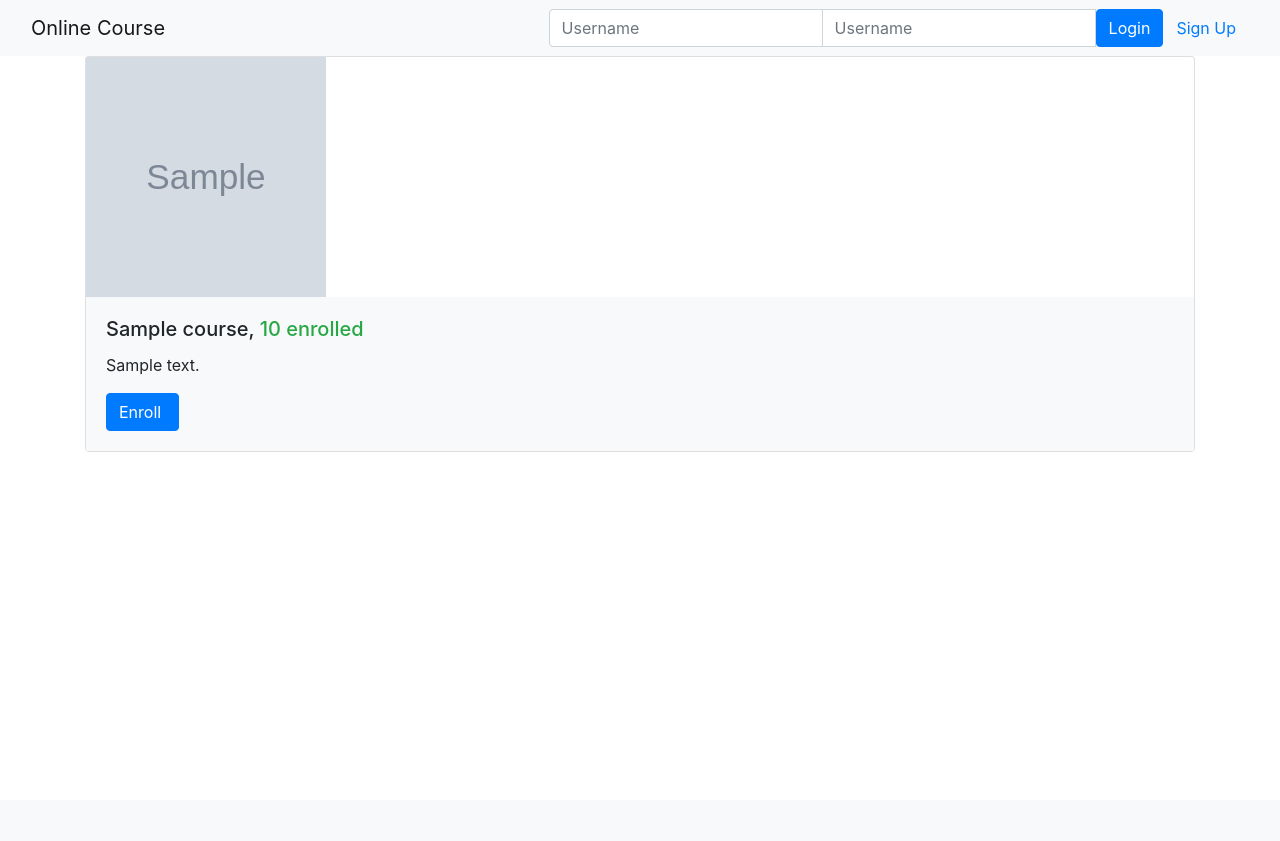
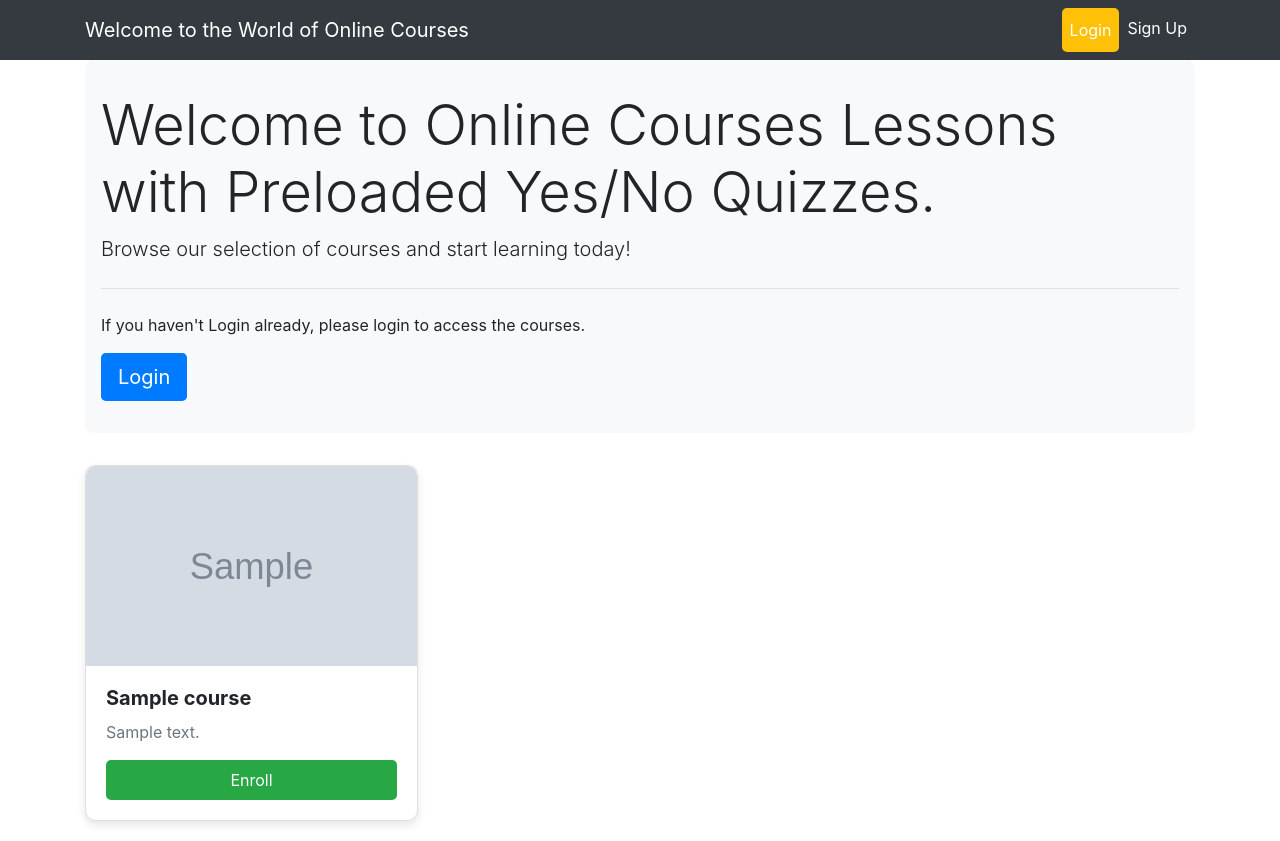
Before and after one commit to ghazikhalil40/my-course-repo, a Django app: page /onlinecourse/ in a window 1280 px wide. Before the commit the page ends 452 px from the top, so only its background shows below. Run offline with Django 3.2, Linux system fonts and the light colour scheme; tables that the repository leaves empty hold one stand-in row (values such as "Sample post"); grey boxes marked "Sample" are stand-in pictures; some libraries are stand-ins or nearby versions.

Commit message:
Refined the welcome paragraph

```diff
--- a/myproject/settings.py
+++ b/myproject/settings.py
@@ -41,6 +41,8 @@ INSTALLED_APPS = [
     'django.contrib.messages',
     'django.contrib.staticfiles',
 ]
+DEFAULT_AUTO_FIELD = 'django.db.models.BigAutoField'
+
 
 MIDDLEWARE = [
     'django.middleware.security.SecurityMiddleware',
--- a/onlinecourse/templates/onlinecourse/course_list_bootstrap.html
+++ b/onlinecourse/templates/onlinecourse/course_list_bootstrap.html
@@ -3,55 +3,171 @@
 <head>
     {% load static %}
     <link rel="stylesheet" href="https://maxcdn.bootstrapcdn.com/bootstrap/4.5.2/css/bootstrap.min.css">
+    <link rel="stylesheet" href="https://cdnjs.cloudflare.com/ajax/libs/animate.css/4.1.1/animate.min.css">
     <meta charset="UTF-8">
     <title>Online Courses</title>
+    <style>
+        /* Custom styles */
+        .navbar {
+            background-color: #343a40 !important;
+        }
+        .navbar-brand, .navbar-nav .nav-link {
+            color: #ffffff !important;
+        }
+        .jumbotron {
+            background-color: #f8f9fa;
+            padding: 2rem 1rem;
+            margin-bottom: 2rem;
+            border-radius: 0.5rem;
+        }
+        .btn-login {
+            background-color: #007bff;
+            color: #fff;
+        }
+        .btn-login:hover {
+            background-color: #0056b3;
+        }
+        .card-container {
+            display: flex;
+            flex-wrap: wrap;
+            justify-content: space-between;
+            margin-top: 20px;
+        }
+        .card {
+            width: 30%;
+            margin-bottom: 20px;
+            background-color: #ffffff;
+            border-radius: 10px;
+            box-shadow: 0 4px 8px rgba(0,0,0,0.1);
+            transition: transform 0.3s;
+        }
+        .card:hover {
+            transform: translateY(-5px);
+        }
+        .card-img-top {
+            width: 100%;
+            height: 200px;
+            object-fit: cover;
+            border-top-left-radius: 10px;
+            border-top-right-radius: 10px;
+        }
+        .card-body {
+            padding: 20px;
+        }
+        .card-title {
+            font-size: 1.25rem;
+            font-weight: bold;
+            margin-bottom: 10px;
+        }
+        .card-text {
+            font-size: 1rem;
+            color: #6c757d;
+        }
+        .btn-enroll {
+            background-color: #28a745;
+            color: #ffffff;
+            border: none;
+            padding: 8px 16px;
+            border-radius: 5px;
+            cursor: pointer;
+        }
+        .btn-enroll:hover {
+            background-color: #218838;
+        }
+        .btn-login-modal {
+            background-color: #ffc107;
+            color: #343a40;
+            border: none;
+            padding: 10px 20px;
+            border-radius: 5px;
+            cursor: pointer;
+        }
+        .btn-login-modal:hover {
+            background-color: #ffca2c;
+        }
+    </style>
 </head>
 <body>
     <!-- Navigation bar -->
-    <nav class="navbar navbar-light bg-light">
-        <div class="container-fluid">
-            <div class="navbar-header">
-                  <a class="navbar-brand" href="#">Online Course</a>
-            </div>
-            <ul class="nav navbar-nav navbar-right">
+    <nav class="navbar navbar-expand-lg navbar-dark bg-dark">
+        <div class="container">
+            <a class="navbar-brand" href="#">Welcome to the World of Online Courses</a>
+            <button class="navbar-toggler" type="button" data-toggle="collapse" data-target="#navbarNav" aria-controls="navbarNav" aria-expanded="false" aria-label="Toggle navigation">
+                <span class="navbar-toggler-icon"></span>
+            </button>
+            <div class="collapse navbar-collapse" id="navbarNav">
+                <ul class="navbar-nav ml-auto">
                     {% if user.is_authenticated %}
-                <li>
-                    <a class="btn btn-link" href="#">{{ user.first_name }}({{ user.username }})</a>
-                    <a class="btn btn-link" href="{% url 'onlinecourse:logout' %}">Logout</a>
+                        <li class="nav-item">
+                            <a class="nav-link" href="#">Welcome, {{ user.first_name }}</a>
+                        </li>
+                        <li class="nav-item">
+                            <a class="nav-link" href="{% url 'onlinecourse:logout' %}">Logout</a>
                         </li>
                     {% else %}
-                <li>
-                    <form class="form-inline" action="{% url 'onlinecourse:login' %}" method="post">
-                        {% csrf_token %}
-                        <div class="input-group">
-                            <input type="text" class="form-control" placeholder="Username" name="username" >
-                            <input type="password" class="form-control" placeholder="Username" name="psw" >
-                            <button class="btn btn-primary" type="submit">Login</button>
-                            <a class="btn btn-link" href="{% url 'onlinecourse:registration' %}">Sign Up</a>
-                        </div>
-                    </form>
+                        <li class="nav-item">
+                            <a class="nav-link btn-login-modal" href="#" data-toggle="modal" data-target="#loginModal">Login</a>
+                        </li>
+                        <li class="nav-item">
+                            <a class="nav-link" href="{% url 'onlinecourse:registration' %}">Sign Up</a>
                         </li>
                     {% endif %}
                 </ul>
             </div>
+        </div>
     </nav>
 
+    <!-- Login Modal -->
+    <div class="modal fade" id="loginModal" tabindex="-1" role="dialog" aria-labelledby="loginModalLabel" aria-hidden="true">
+        <div class="modal-dialog" role="document">
+            <div class="modal-content">
+                <div class="modal-header">
+                    <h5 class="modal-title" id="loginModalLabel">Login</h5>
+                    <button type="button" class="close" data-dismiss="modal" aria-label="Close">
+                        <span aria-hidden="true">&times;</span>
+                    </button>
+                </div>
+                <div class="modal-body">
+                    <form action="{% url 'onlinecourse:login' %}" method="post">
+                        {% csrf_token %}
+                        <div class="form-group">
+                            <label for="username">Username</label>
+                            <input type="text" class="form-control" id="username" name="username" required>
+                        </div>
+                        <div class="form-group">
+                            <label for="password">Password</label>
+                            <input type="password" class="form-control" id="password" name="password" required>
+                        </div>
+                        <button type="submit" class="btn btn-primary btn-block">Login</button>
+                    </form>
+                </div>
+            </div>
+        </div>
+    </div>
+
     <!-- Page content -->
+    <div class="container">
+        <div class="jumbotron">
+            <h1 class="display-4">Welcome to Online Courses Lessons with Preloaded Yes/No Quizzes.</h1>
+            <p class="lead">Browse our selection of courses and start learning today!</p>
+            <hr class="my-4">
+            <p>If you haven't Login already, please login to access the courses.</p>
+            <a class="btn btn-lg btn-login" href="#" data-toggle="modal" data-target="#loginModal" role="button">Login</a>
+        </div>
+    </div>
+
     {% if course_list %}
         <div class="container">
-            <div class="card-deck">
+            <div class="card-container">
                 {% for course in course_list %}
-                         <div class="card" style="width: 36rem;">
-                          <img class="card-img-left" src="{{MEDIA_URL}}/{{ course.image }}" width="240px" height="240px"
-                               alt="Course image">
-                          <div class="card-body bg-light">
-                              <h5 class="card-title">{{ course.name }}, <span class="text-success">
-                                  {{ course.total_enrollment}} enrolled</span></h5>
-                            <p class="card-text">{{ course.description}}</p>
+                    <div class="card animate__animated animate__fadeInUp">
+                        <img class="card-img-top" src="{{MEDIA_URL}}/{{ course.image }}" alt="Card image cap">
+                        <div class="card-body">
+                            <h5 class="card-title">{{ course.name }}</h5>
+                            <p class="card-text">{{ course.description }}</p>
                             <form action="{% url 'onlinecourse:enroll' course.id %}" method="post">
                                 {% csrf_token %}
-                                  <input class="btn btn-primary"  type="submit"
-                                         value="{% if course.is_enrolled %}Enter{% else %}Enroll{% endif %} ">
+                                <input class="btn btn-enroll btn-block" type="submit" value="{% if course.is_enrolled %}Enter{% else %}Enroll{% endif %}">
                             </form>
                         </div>
                     </div>
@@ -59,7 +175,12 @@
             </div>
         </div>
     {% else %}
-        <p>No courses are available.</p>
+        <p class="container">No courses are available.</p>
     {% endif %}
+
+    <!-- Bootstrap and jQuery JS -->
+    <script src="https://code.jquery.com/jquery-3.5.1.slim.min.js"></script>
+    <script src="https://cdnjs.cloudflare.com/ajax/libs/popper.js/1.16.0/umd/popper.min.js"></script>
+    <script src="https://maxcdn.bootstrapcdn.com/bootstrap/4.5.2/js/bootstrap.min.js"></script>
 </body>
 </html>
--- a/onlinecourse/templates/onlinecourse/user_login_bootstrap.html
+++ b/onlinecourse/templates/onlinecourse/user_login_bootstrap.html
@@ -25,7 +25,7 @@
                         {% csrf_token %}
                         <div class="input-group">
                             <input type="text" class="form-control" placeholder="Username" name="username" >
-                            <input type="password" class="form-control" placeholder="Password" name="psw" >
+                            <input type="password" class="form-control" placeholder="Password" name="password" >
                             <button class="btn btn-primary" type="submit">Login</button>
                             <a class="btn btn-link" href="{% url 'onlinecourse:registration' %}">Sign Up</a>
                         </div>
@@ -43,9 +43,9 @@
             <h1>Login</h1>
             <div class="form-group"> <!--Style second div with .form-group class -->
               <label for="username"><b>User Name</b></label>
-              <input id="username" class = "form-control" type="text" placeholder="Enter User Name: " name="username" required> <!--Style input with .form-control class -->
+              <input id="username" class="form-control" type="text" placeholder="Enter User Name: " name="username" required> <!--Style input with .form-control class -->
               <label for="psw"><b>Password</b></label>
-              <input id="psw" class = "form-control" type="password"  placeholder="Enter Password: " name="psw" required> <!--Style input with .form-control class -->
+              <input id="psw" class="form-control" type="psw"  placeholder="Enter Password: " name="password" required> <!--Style input with .form-control class -->
             </div>
             {% if message %}
               <div class="alert alert-warning"> <!--Style the message paragraph with .alert and .alert-warning class -->
--- a/onlinecourse/urls.py
+++ b/onlinecourse/urls.py
@@ -8,19 +8,21 @@ urlpatterns = [
     # route is a string contains a URL pattern
     # view refers to the view function
     # name the URL
+    path('logout/', views.logout_request, name='logout'),
+
+    path('', views.CourseListView.as_view(), name='index'),  # Add the root URL pattern
     path('course/<int:course_id>/submission/<int:submission_id>/result/', views.show_exam_result, name="exam_result"),
     path('<int:course_id>/submit/', views.submit, name="submit"),
-    path(route='', view=views.CourseListView.as_view(), name='index'),
     path('registration/', views.registration_request, name='registration'),
     path('login/', views.login_request, name='login'),
     path('logout/', views.logout_request, name='logout'),
-    # ex: /onlinecourse/5/
     path('<int:pk>/', views.CourseDetailView.as_view(), name='course_details'),
-    # ex: /enroll/5/
     path('<int:course_id>/enroll/', views.enroll, name='enroll'),
 
     # <HINT> Create a route for submit view
+    path('submit/', views.submit, name='submit'),
 
     # <HINT> Create a route for show_exam_result view
+    path('exam_result/', views.show_exam_result, name='exam_result'),
 
- ] + static(settings.MEDIA_URL, document_root=settings.MEDIA_ROOT)
+] + static(settings.MEDIA_URL, document_root=settings.MEDIA_ROOT)
--- a/onlinecourse/views.py
+++ b/onlinecourse/views.py
@@ -12,6 +12,7 @@ import logging
 # Get an instance of a logger
 logger = logging.getLogger(__name__)
 # Create your views here.
+
 def show_exam_result(request, course_id, submission_id):
     context = {}
     course = get_object_or_404(Course, pk=course_id)
@@ -66,7 +67,7 @@ def login_request(request):
     context = {}
     if request.method == "POST":
         username = request.POST['username']
-        password = request.POST['psw']
+        password = request.POST['password']
         user = authenticate(username=username, password=password)
         if user is not None:
             login(request, user)
```
Also changed, not shown: onlinecourse/migrations/0003_alter_choice_id_alter_course_id_alter_enrollment_id_and_more.py (added), onlinecourse/templates/onlinecourse/exam_result_bootstrap.html (line endings or trailing spaces), static/media/course_images/Screenshot_2024-06-15_114953_N387ebu.png (added), static/media/course_images/Screenshot_2024-06-16_011720.png (added), static/media/course_images/Screenshot_2024-06-16_012628.png (added). Lines whose indentation alone changed are shown as unchanged.
